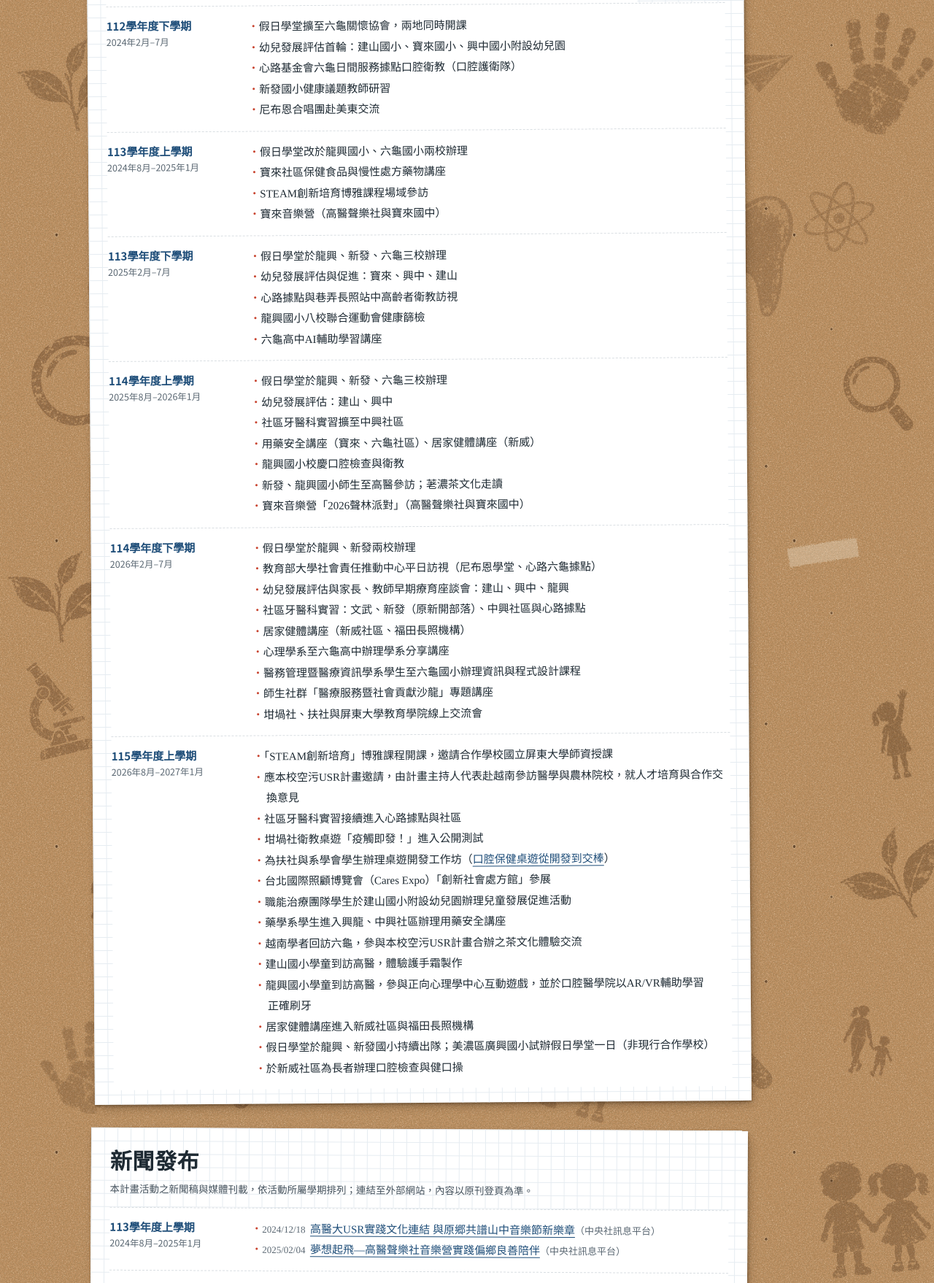
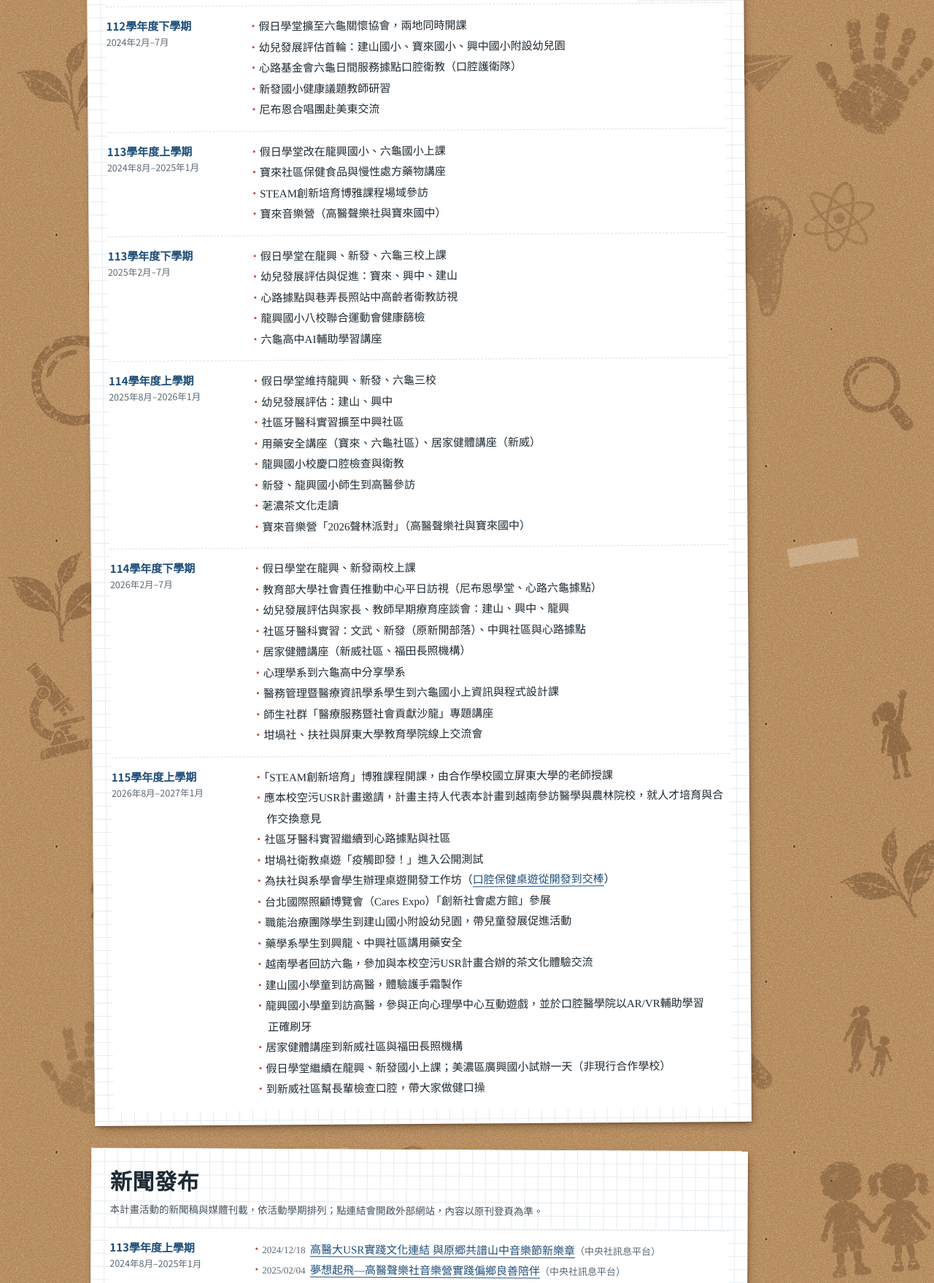
Before and after one commit to kmu-usr/kmu-usr.github.io, a plain HTML site: page zh/semesters/index.html in a window 1280 px wide. Shown: the part 646-2404 px from the top of the page at 73% size. Drawn offline with Linux system fonts and the light colour scheme.

Commit message:
v15.30：紀事頁中文說人話改寫與聯絡區塊文字

```diff
--- a/zh/semesters/index.html
+++ b/zh/semesters/index.html
@@ -45,9 +45,9 @@
 <section class="stamp stamp-l stamp-t history semesters" style="--m:url('../../img/stamp-kids-holding-hands.png')">
 <div class="wrap">
 <div class="sem-sheet"><span class="doodle dkf" style="--w:160px;--r:5deg" aria-hidden="true"><img src="../../img/doodle-calendar.webp" alt="" width="560" height="398" loading="lazy" decoding="async"></span>
-<p class="fold-note">所列為各學期的代表活動與場域，114學年度以前依高教深耕計畫網站之活動紀錄整理，115學年度起依本計畫紀錄，只列已辦理之事項；不含場次與人數統計。合作學校名單為各學期當時之紀錄。</p>
+<p class="fold-note">不含場次與人數。114學年度以前依高教深耕計畫網站的活動紀錄整理；115學年度起依本計畫紀錄，只列已經辦過的活動。合作學校以各學期當時的名單為準。</p>
 <div class="sem"><div class="k">112學年度上學期<small>2023年8月–2024年1月</small></div><ul>
-<li>假日學堂於六龜國小開辦，開始週六科學探索課程</li>
+<li>假日學堂在六龜國小開辦，週六上科學探索課程</li>
 <li>醫學科普種子教師培訓先導課程四場（校內）</li>
 <li>六龜高中社區家庭日合作</li>
 </ul></div>
@@ -59,58 +59,59 @@
 <li>尼布恩合唱團赴美東交流</li>
 </ul></div>
 <div class="sem"><div class="k">113學年度上學期<small>2024年8月–2025年1月</small></div><ul>
-<li>假日學堂改於龍興國小、六龜國小兩校辦理</li>
+<li>假日學堂改在龍興國小、六龜國小上課</li>
 <li>寶來社區保健食品與慢性處方藥物講座</li>
 <li>STEAM創新培育博雅課程場域參訪</li>
 <li>寶來音樂營（高醫聲樂社與寶來國中）</li>
 </ul></div>
 <div class="sem"><div class="k">113學年度下學期<small>2025年2月–7月</small></div><ul>
-<li>假日學堂於龍興、新發、六龜三校辦理</li>
+<li>假日學堂在龍興、新發、六龜三校上課</li>
 <li>幼兒發展評估與促進：寶來、興中、建山</li>
 <li>心路據點與巷弄長照站中高齡者衛教訪視</li>
 <li>龍興國小八校聯合運動會健康篩檢</li>
 <li>六龜高中AI輔助學習講座</li>
 </ul></div>
 <div class="sem"><div class="k">114學年度上學期<small>2025年8月–2026年1月</small></div><ul>
-<li>假日學堂於龍興、新發、六龜三校辦理</li>
+<li>假日學堂維持龍興、新發、六龜三校</li>
 <li>幼兒發展評估：建山、興中</li>
 <li>社區牙醫科實習擴至中興社區</li>
 <li>用藥安全講座（寶來、六龜社區）、居家健體講座（新威）</li>
 <li>龍興國小校慶口腔檢查與衛教</li>
-<li>新發、龍興國小師生至高醫參訪；荖濃茶文化走讀</li>
+<li>新發、龍興國小師生到高醫參訪</li>
+<li>荖濃茶文化走讀</li>
 <li>寶來音樂營「2026聲林派對」（高醫聲樂社與寶來國中）</li>
 </ul></div>
 <div class="sem"><div class="k">114學年度下學期<small>2026年2月–7月</small></div><ul>
-<li>假日學堂於龍興、新發兩校辦理</li>
+<li>假日學堂在龍興、新發兩校上課</li>
 <li>教育部大學社會責任推動中心平日訪視（尼布恩學堂、心路六龜據點）</li>
 <li>幼兒發展評估與家長、教師早期療育座談會：建山、興中、龍興</li>
 <li>社區牙醫科實習：文武、新發（原新開部落）、中興社區與心路據點</li>
 <li>居家健體講座（新威社區、福田長照機構）</li>
-<li>心理學系至六龜高中辦理學系分享講座</li>
-<li>醫務管理暨醫療資訊學系學生至六龜國小辦理資訊與程式設計課程</li>
+<li>心理學系到六龜高中分享學系</li>
+<li>醫務管理暨醫療資訊學系學生到六龜國小上資訊與程式設計課</li>
 <li>師生社群「醫療服務暨社會貢獻沙龍」專題講座</li>
 <li>坩堝社、扶社與屏東大學教育學院線上交流會</li>
 </ul></div>
 <div class="sem"><div class="k">115學年度上學期<small>2026年8月–2027年1月</small></div><ul>
-<li>「STEAM創新培育」博雅課程開課，邀請合作學校國立屏東大學師資授課</li>
-<li>應本校空污USR計畫邀請，由計畫主持人代表赴越南參訪醫學與農林院校，就人才培育與合作交換意見</li>
-<li>社區牙醫科實習接續進入心路據點與社區</li>
+<li>「STEAM創新培育」博雅課程開課，由合作學校國立屏東大學的老師授課</li>
+<li>應本校空污USR計畫邀請，計畫主持人代表本計畫到越南參訪醫學與農林院校，就人才培育與合作交換意見</li>
+<li>社區牙醫科實習繼續到心路據點與社區</li>
 <li>坩堝社衛教桌遊「疫觸即發！」進入公開測試</li>
 <li>為扶社與系學會學生辦理桌遊開發工作坊（<a href="../about/index.html#boardgame">口腔保健桌遊從開發到交棒</a>）</li>
 <li>台北國際照顧博覽會（Cares Expo）「創新社會處方館」參展</li>
-<li>職能治療團隊學生於建山國小附設幼兒園辦理兒童發展促進活動</li>
-<li>藥學系學生進入興龍、中興社區辦理<span class="nb">用藥安全講座</span></li>
-<li>越南學者回訪六龜，參與本校空污USR計畫合辦之茶文化體驗交流</li>
+<li>職能治療團隊學生到建山國小附設幼兒園，帶兒童發展促進活動</li>
+<li>藥學系學生到興龍、中興社區講<span class="nb">用藥安全</span></li>
+<li>越南學者回訪六龜，參加與本校空污USR計畫合辦的茶文化體驗交流</li>
 <li>建山國小學童到訪高醫，體驗護手霜製作</li>
 <li>龍興國小學童到訪高醫，參與正向心理學中心互動遊戲，並於口腔醫學院以AR/VR輔助學習<span class="nb">正確刷牙</span></li>
-<li>居家健體講座進入新威社區與福田長照機構</li>
-<li>假日學堂於龍興、新發國小持續出隊；美濃區廣興國小試辦假日學堂一日（<span class="nb">非現行合作學校</span>）</li>
-<li>於新威社區為長者辦理口腔檢查與健口操</li>
+<li>居家健體講座到新威社區與福田長照機構</li>
+<li>假日學堂繼續在龍興、新發國小上課；美濃區廣興國小試辦一天（<span class="nb">非現行合作學校</span>）</li>
+<li>到新威社區幫長輩檢查口腔，帶大家做健口操</li>
 </ul></div>
 </div>
 <div class="sem-sheet news-sheet">
 <h2 id="news">新聞發布</h2>
-<p class="fold-note">本計畫活動之新聞稿與媒體刊載，依活動所屬學期排列；連結至外部網站，內容以原刊登頁為準。</p>
+<p class="fold-note">本計畫活動的新聞稿與媒體刊載，依活動學期排列；點連結會開啟外部網站，內容以原刊登頁為準。</p>
 <div class="sem"><div class="k">113學年度上學期<small>2024年8月–2025年1月</small></div><ul>
 <li><span class="d">2024/12/18</span><a href="https://www.cna.com.tw/postwrite/chi/390560" target="_blank" rel="noopener">高醫大USR實踐文化連結 與原郷共譜山中音樂節新樂章</a><span class="src">（中央社訊息平台）</span></li>
 <li><span class="d">2025/02/04</span><a href="https://www.cna.com.tw/postwrite/chi/393590" target="_blank" rel="noopener">夢想起飛—高醫聲樂社音樂營實踐偏鄉良善陪伴</a><span class="src">（中央社訊息平台）</span></li>
@@ -124,14 +125,14 @@
 <li><span class="d">2026/02/02</span><a href="https://www.1111.com.tw/news/jobns/164342" target="_blank" rel="noopener">高醫聲樂社偏鄉音樂營 點亮學子夢想微光</a><span class="src">（1111產經新聞網轉載）</span></li>
 </ul></div>
 </div>
-<p class="ext">各場活動的完整紀錄，見高雄醫學大學高等教育深耕計畫網站<a href="https://hesp.kmu.edu.tw/index.php/執行成果/114-116年-第二期計畫-第二階段/114-116附冊usr計畫成果/114-116附冊：永續荖濃成果" target="_blank" rel="noopener">「附冊：永續荖濃」專區</a>（112–113年之紀錄亦收錄於該站）。</p>
-<p class="src-note">本節事項依高教深耕計畫網站活動紀錄、各年度成果報告書、計畫書與本計畫紀錄整理；所列為活動事實與場域，不作成效表述。</p>
+<p class="ext">各場活動的完整紀錄，見高雄醫學大學高等教育深耕計畫網站<a href="https://hesp.kmu.edu.tw/index.php/執行成果/114-116年-第二期計畫-第二階段/114-116附冊usr計畫成果/114-116附冊：永續荖濃成果" target="_blank" rel="noopener">「附冊：永續荖濃」專區</a>（112–113年的紀錄也收在該站）。</p>
+<p class="src-note">以上依高教深耕計畫網站活動紀錄、各年度成果報告書、計畫書與本計畫紀錄整理；只記活動和場域，不談成效。</p>
 </div>
 </section>
 <section class="cta">
 <div class="wrap">
 <h2>想更了解，或想一起做點什麼</h2>
-<p>無論您是企業、學校，或只是關心這片土地的人，都歡迎來信。</p>
+<p>企業、學校或關心六龜、桃源的朋友，都歡迎來信。</p>
 <a class="btn" href="mailto:r121076@kmu.edu.tw?subject=【荖濃USR】洽詢">來信聯絡</a>
 <p class="alt">或洽辦公室電話｜07-3121101分機2209轉57</p>
 </div>
```
Also changed, not shown: en/semesters/index.html (+2 -1 lines), zh/evaluation/index.html (+1 -1 lines), zh/index.html (+1 -1 lines).
